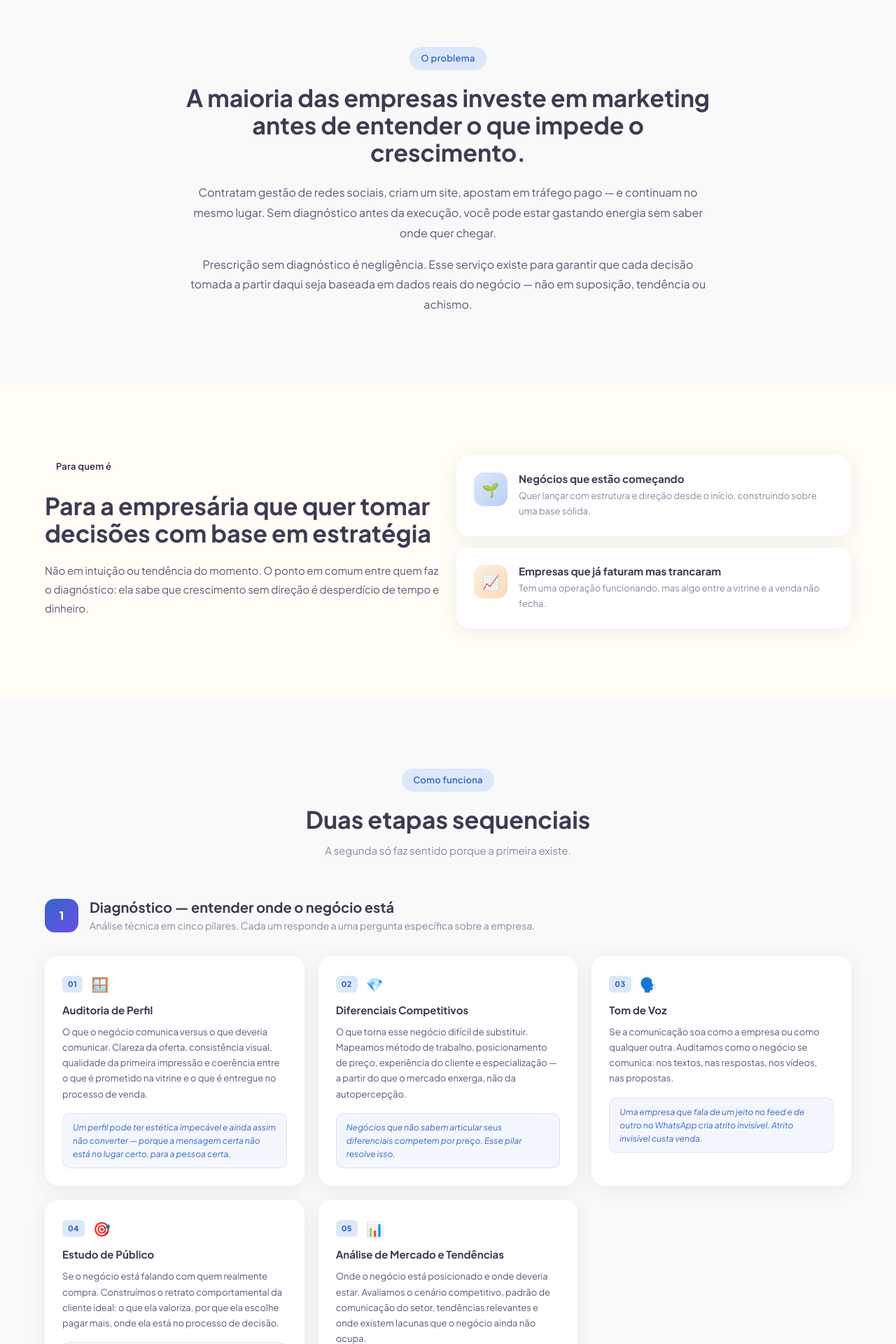
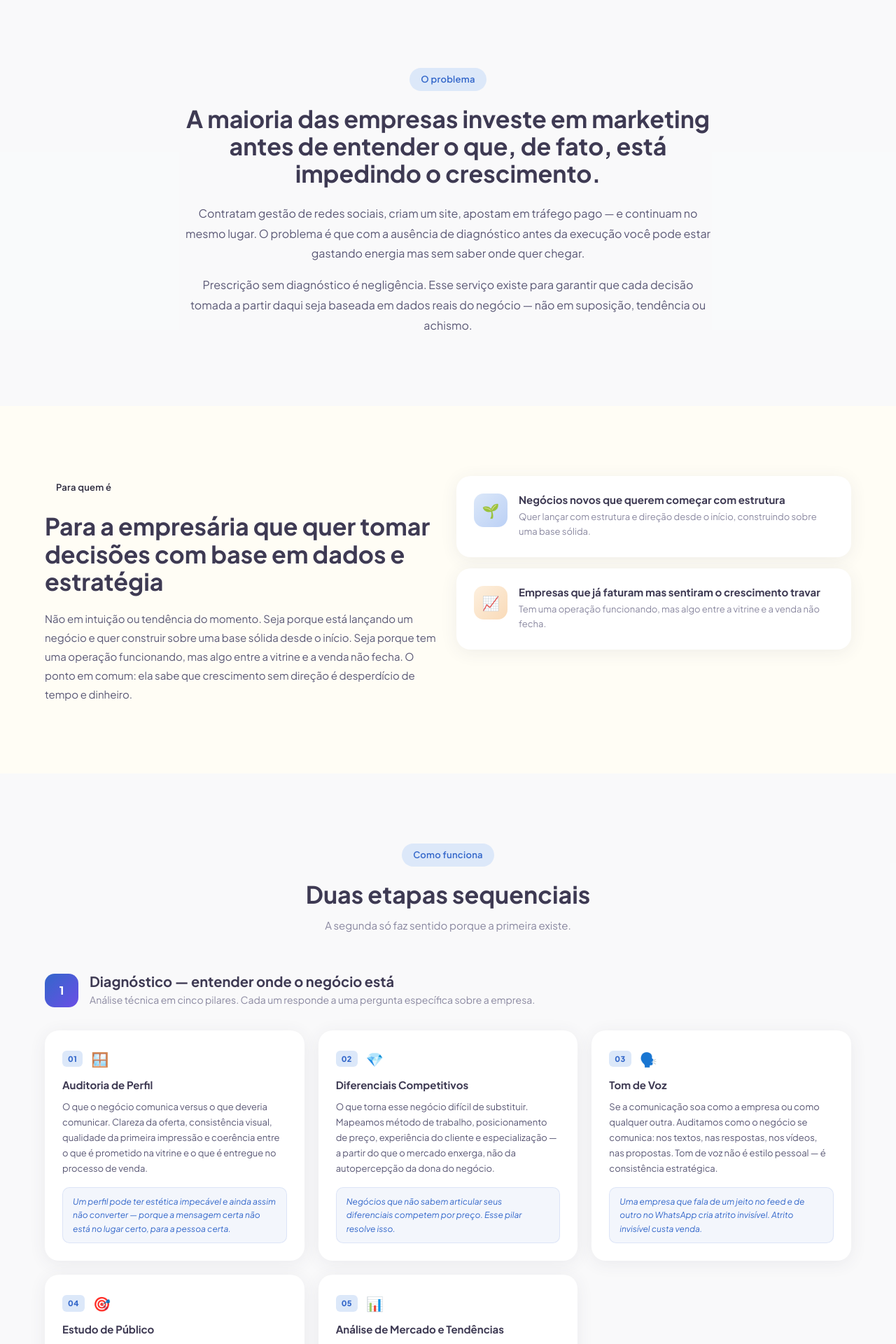
Before and after one commit to emilycomin/emilycominsocialmedia, a React (Vite) app: page /diagnostico in a window 1280 px wide. Shown: the part 800-2720 px from the top of the page at 70% size. Built offline with nearby package versions, Linux system fonts and the light colour scheme.

Commit message:
alterado texto na página de FAQ

```diff
--- a/src/App.jsx
+++ b/src/App.jsx
@@ -34,6 +34,7 @@ export default function App() {
           <Route path="/infoprodutos" element={<Infoprodutos />} />
           <Route path="/faq"          element={<FAQ />} />
           <Route path="/diagnostico" element={<DiagnosticoEstrategico />} />
+
         </Routes>
       </main>
       <Footer />
--- a/src/components/Footer.jsx
+++ b/src/components/Footer.jsx
@@ -132,7 +132,7 @@ export default function Footer() {
               WhatsApp
             </a>
             <p style={{ fontSize: 13, color: 'rgba(255,255,255,0.5)', lineHeight: 1.6 }}>
-              Respondendo mensagens<br />de seg a sex, das 9h às 18h
+              Atendimento de seg a sex, das 9h às 17h
             </p>
           </div>
         </div>
--- a/src/pages/DiagnosticoEstrategico.jsx
+++ b/src/pages/DiagnosticoEstrategico.jsx
@@ -34,29 +34,29 @@ const pillars = [
     number: '02',
     icon: '💎',
     title: 'Diferenciais Competitivos',
-    desc: 'O que torna esse negócio difícil de substituir. Mapeamos método de trabalho, posicionamento de preço, experiência do cliente e especialização — a partir do que o mercado enxerga, não da autopercepção.',
+    desc: 'O que torna esse negócio difícil de substituir. Mapeamos método de trabalho, posicionamento de preço, experiência do cliente e especialização — a partir do que o mercado enxerga, não da autopercepção da dona do negócio.',
     insight: 'Negócios que não sabem articular seus diferenciais competem por preço. Esse pilar resolve isso.',
   },
   {
     number: '03',
     icon: '🗣️',
     title: 'Tom de Voz',
-    desc: 'Se a comunicação soa como a empresa ou como qualquer outra. Auditamos como o negócio se comunica: nos textos, nas respostas, nos vídeos, nas propostas.',
+    desc: 'Se a comunicação soa como a empresa ou como qualquer outra. Auditamos como o negócio se comunica: nos textos, nas respostas, nos vídeos, nas propostas. Tom de voz não é estilo pessoal — é consistência estratégica.',
     insight: 'Uma empresa que fala de um jeito no feed e de outro no WhatsApp cria atrito invisível. Atrito invisível custa venda.',
   },
   {
     number: '04',
     icon: '🎯',
     title: 'Estudo de Público',
-    desc: 'Se o negócio está falando com quem realmente compra. Construímos o retrato comportamental da cliente ideal: o que ela valoriza, por que ela escolhe pagar mais, onde ela está no processo de decisão.',
+    desc: 'Se o negócio está falando com quem realmente compra. Construímos o retrato comportamental da cliente ideal: o que ela valoriza, por que ela escolhe pagar mais, onde ela está no processo de decisão quando encontra o negócio.',
     insight: 'A maioria das empresas cria conteúdo para um público que imagina ter. O diagnóstico corrige essa distância.',
   },
   {
     number: '05',
     icon: '📊',
     title: 'Análise de Mercado e Tendências',
-    desc: 'Onde o negócio está posicionado e onde deveria estar. Avaliamos o cenário competitivo, padrão de comunicação do setor, tendências relevantes e onde existem lacunas que o negócio ainda não ocupa.',
-    insight: 'Válido tanto para quem quer entrar no mercado com inteligência quanto para quem quer se reposicionar dentro dele.',
+    desc: 'Onde o negócio está posicionado e onde deveria estar. Avaliamos o cenário competitivo, o padrão de comunicação do setor, tendências relevantes para o nicho e onde existem lacunas que o negócio ainda não está ocupando.',
+    insight: 'Isso vale tanto para quem quer entrar no mercado com inteligência quanto para quem quer se reposicionar dentro dele.',
   },
 ]
 
@@ -120,7 +120,7 @@ export default function DiagnosticoEstrategico() {
             Diagnóstico Estratégico<br />+ Plano de Ação
           </h1>
           <p className="fade-up delay-2" style={{ marginTop: 16, maxWidth: 560, fontSize: 17, lineHeight: 1.75, color: '#5a5875' }}>
-            O Raio-X do seu negócio. Entendemos onde você está, o que impede o crescimento e traçamos o caminho para onde precisa chegar — com base em dados, pesquisas e ações aplicáveis.
+            O Raio-X do seu negócio. Um processo em duas etapas: entendemos onde está, o que impede de alcançar os objetivos e analisamos o mercado e o nicho. Depois, traçamos o caminho para onde precisa chegar — com base em dados, pesquisas e ações aplicáveis.
           </p>
 
           <div className="fade-up delay-3" style={{ marginTop: 36, display: 'flex', gap: 16, flexWrap: 'wrap' }}>
@@ -140,10 +140,10 @@ export default function DiagnosticoEstrategico() {
           <div style={{ maxWidth: 760, margin: '0 auto', textAlign: 'center' }}>
             <div className="tag tag-blue fade-up" style={{ marginBottom: 20 }}>O problema</div>
             <h2 className="fade-up delay-1" style={{ fontSize: 'clamp(22px, 3vw, 34px)', marginBottom: 24 }}>
-              A maioria das empresas investe em marketing antes de entender o que impede o crescimento.
+              A maioria das empresas investe em marketing antes de entender o que, de fato, está impedindo o crescimento.
             </h2>
             <p className="fade-up delay-2" style={{ fontSize: 16, color: '#5a5875', lineHeight: 1.8, marginBottom: 16 }}>
-              Contratam gestão de redes sociais, criam um site, apostam em tráfego pago — e continuam no mesmo lugar. Sem diagnóstico antes da execução, você pode estar gastando energia sem saber onde quer chegar.
+              Contratam gestão de redes sociais, criam um site, apostam em tráfego pago — e continuam no mesmo lugar. O problema é que com a ausência de diagnóstico antes da execução você pode estar gastando energia mas sem saber onde quer chegar.
             </p>
             <p className="fade-up delay-3" style={{ fontSize: 16, color: '#5a5875', lineHeight: 1.8 }}>
               Prescrição sem diagnóstico é negligência. Esse serviço existe para garantir que cada decisão tomada a partir daqui seja baseada em dados reais do negócio — não em suposição, tendência ou achismo.
@@ -159,10 +159,10 @@ export default function DiagnosticoEstrategico() {
             <div className="fade-up">
               <div className="tag tag-purple" style={{ marginBottom: 20 }}>Para quem é</div>
               <h2 style={{ fontSize: 'clamp(22px, 3vw, 34px)', marginBottom: 20 }}>
-                Para a empresária que quer tomar decisões com base em estratégia
+                Para a empresária que quer tomar decisões com base em dados e estratégia
               </h2>
               <p style={{ fontSize: 15, color: '#5a5875', lineHeight: 1.8 }}>
-                Não em intuição ou tendência do momento. O ponto em comum entre quem faz o diagnóstico: ela sabe que crescimento sem direção é desperdício de tempo e dinheiro.
+                Não em intuição ou tendência do momento. Seja porque está lançando um negócio e quer construir sobre uma base sólida desde o início. Seja porque tem uma operação funcionando, mas algo entre a vitrine e a venda não fecha. O ponto em comum: ela sabe que crescimento sem direção é desperdício de tempo e dinheiro.
               </p>
             </div>
 
@@ -170,14 +170,14 @@ export default function DiagnosticoEstrategico() {
               <div className="card fade-up delay-1" style={{ padding: '24px', display: 'flex', gap: 16, alignItems: 'flex-start' }}>
                 <div className="icon-box icon-box-blue" style={{ width: 48, height: 48, borderRadius: 14, fontSize: 20, flexShrink: 0 }}>🌱</div>
                 <div>
-                  <h3 style={{ fontSize: 15, marginBottom: 6 }}>Negócios que estão começando</h3>
+                  <h3 style={{ fontSize: 15, marginBottom: 6 }}>Negócios novos que querem começar com estrutura</h3>
                   <p style={{ fontSize: 13, color: '#8a88a0', lineHeight: 1.65, margin: 0 }}>Quer lançar com estrutura e direção desde o início, construindo sobre uma base sólida.</p>
                 </div>
               </div>
               <div className="card fade-up delay-2" style={{ padding: '24px', display: 'flex', gap: 16, alignItems: 'flex-start' }}>
                 <div className="icon-box icon-box-amber" style={{ width: 48, height: 48, borderRadius: 14, fontSize: 20, flexShrink: 0 }}>📈</div>
                 <div>
-                  <h3 style={{ fontSize: 15, marginBottom: 6 }}>Empresas que já faturam mas trancaram</h3>
+                  <h3 style={{ fontSize: 15, marginBottom: 6 }}>Empresas que já faturam mas sentiram o crescimento travar</h3>
                   <p style={{ fontSize: 13, color: '#8a88a0', lineHeight: 1.65, margin: 0 }}>Tem uma operação funcionando, mas algo entre a vitrine e a venda não fecha.</p>
                 </div>
               </div>
@@ -252,13 +252,13 @@ export default function DiagnosticoEstrategico() {
               }}>2</div>
               <div>
                 <h3 style={{ fontSize: 20, marginBottom: 4 }}>Plano de Ação — o que fazer a partir daqui</h3>
-                <p style={{ fontSize: 14, color: '#8a88a0', margin: 0 }}>O diagnóstico sozinho não move o negócio. O que move é saber, com precisão, o que ajustar e em qual ordem.</p>
+                <p style={{ fontSize: 14, color: '#8a88a0', margin: 0 }}>O diagnóstico sozinho não move o negócio. O que move é saber, com precisão, o que ajustar, o que construir e em qual ordem.</p>
               </div>
             </div>
 
             <div className="card fade-up delay-1" style={{ padding: '32px 28px' }}>
               <p style={{ fontSize: 15, color: '#5a5875', lineHeight: 1.8, marginBottom: 24 }}>
-                Após a análise dos cinco pilares, você recebe um plano de ação estratégico com metas definidas e as frentes que precisam ser ativadas para atingi-las:
+                Após a análise dos cinco pilares, você recebe um plano de ação estratégico com metas definidas e as frentes que precisam ser ativadas para atingi-las. Pode incluir:
               </p>
               <div style={{ display: 'grid', gridTemplateColumns: 'repeat(auto-fill, minmax(240px, 1fr))', gap: 12, marginBottom: 24 }}>
                 {[
@@ -281,7 +281,7 @@ export default function DiagnosticoEstrategico() {
                 borderRadius: 14,
                 fontSize: 14, color: '#3367ca', lineHeight: 1.7, fontStyle: 'italic',
               }}>
-                Não é um documento genérico de recomendações. É um mapa com prioridades claras — o que precisa ser feito primeiro, o que pode esperar e o que está funcionando e deve ser mantido. A cliente sai da sessão sabendo exatamente o que fazer nos próximos 30, 60 e 90 dias.
+                Não é um documento genérico de recomendações. É um mapa com prioridades claras — o que precisa ser feito primeiro, o que pode esperar e o que está funcionando e deve ser mantido. Você sai da sessão de entrega sabendo exatamente o que fazer nos próximos 30, 60 e 90 dias.
               </div>
             </div>
           </div>
@@ -353,12 +353,12 @@ export default function DiagnosticoEstrategico() {
             <div style={{ position: 'absolute', top: -50, right: -50, width: 280, height: 280, borderRadius: '50%', background: 'radial-gradient(circle, rgba(148,176,237,0.2) 0%, transparent 70%)', filter: 'blur(40px)', pointerEvents: 'none' }} />
             <div style={{ position: 'absolute', bottom: -30, left: -40, width: 220, height: 220, borderRadius: '50%', background: 'radial-gradient(circle, rgba(107,78,230,0.15) 0%, transparent 70%)', filter: 'blur(40px)', pointerEvents: 'none' }} />
 
-            <div className="tag tag-white fade-up" style={{ marginBottom: 20 }}>✦ É o primeiro passo</div>
+            <div className="tag tag-white fade-up" style={{ marginBottom: 20 }}>✦ Por que começa aqui</div>
             <h2 style={{ fontSize: 'clamp(22px, 3.5vw, 38px)', color: 'white', marginBottom: 16, maxWidth: 540, margin: '0 auto 16px' }} className="fade-up delay-1">
               Contrate qualquer serviço sem diagnóstico e você está reformando sem laudo técnico.
             </h2>
             <p style={{ fontSize: 15, color: 'rgba(255,255,255,0.65)', maxWidth: 460, margin: '0 auto 40px', lineHeight: 1.8 }} className="fade-up delay-2">
-              O acabamento fica bonito. A base, não. O Diagnóstico Estratégico existe para garantir que cada decisão tomada a partir daqui seja baseada em dados reais — não em suposição.
+              O acabamento fica bonito. A base, não. Prescrição sem diagnóstico é negligência. Esse serviço existe para garantir que cada decisão tomada a partir daqui seja baseada em dados reais do negócio — não em suposição, tendência ou achismo.
             </p>
 
             <div style={{ display: 'flex', gap: 16, justifyContent: 'center', flexWrap: 'wrap' }} className="fade-up delay-3">
```
Also changed, not shown: src/components/Navbar.jsx (+5 -5 lines), src/pages/FAQ.jsx (+6 -11 lines), src/pages/Solucoes.jsx (+19 -2 lines).
